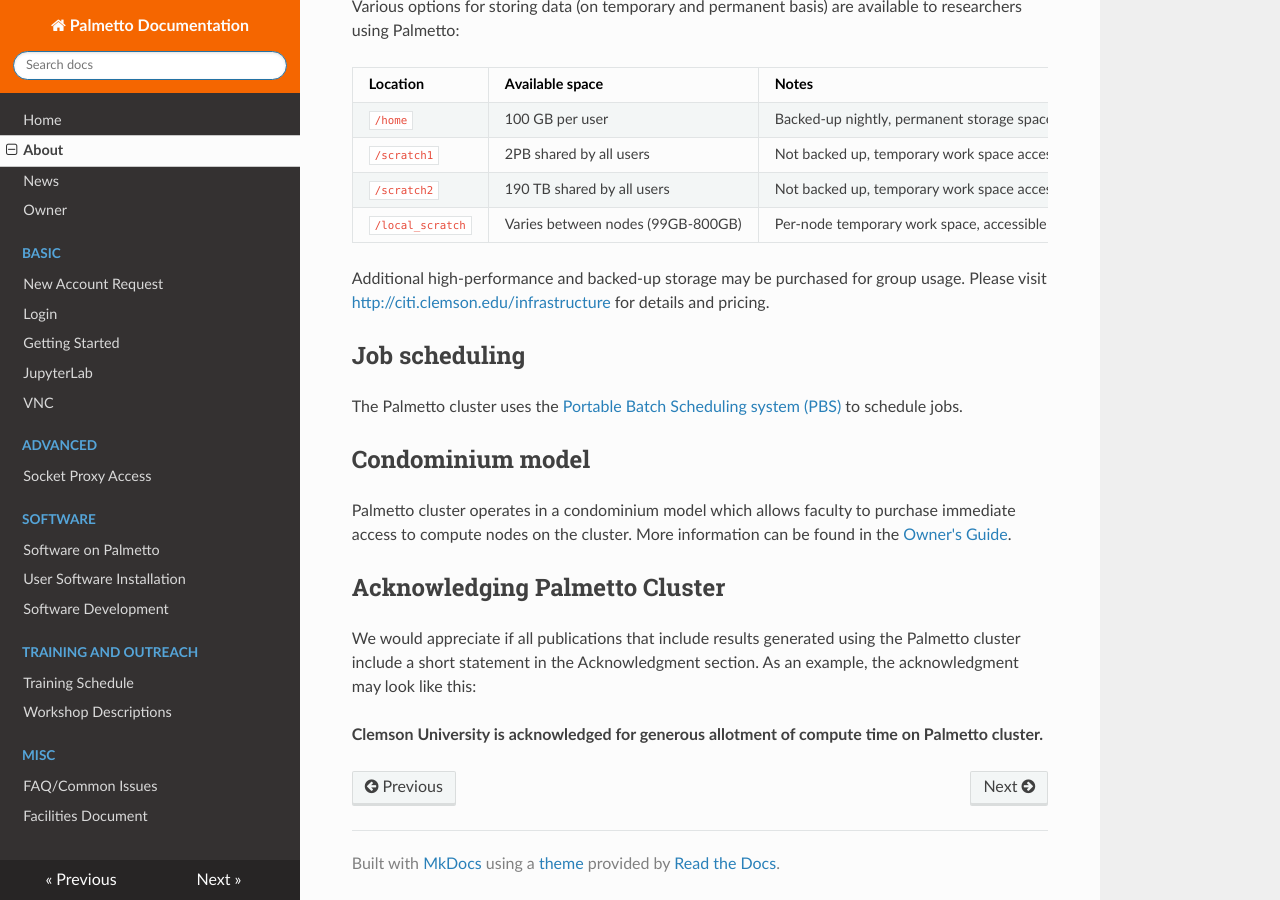
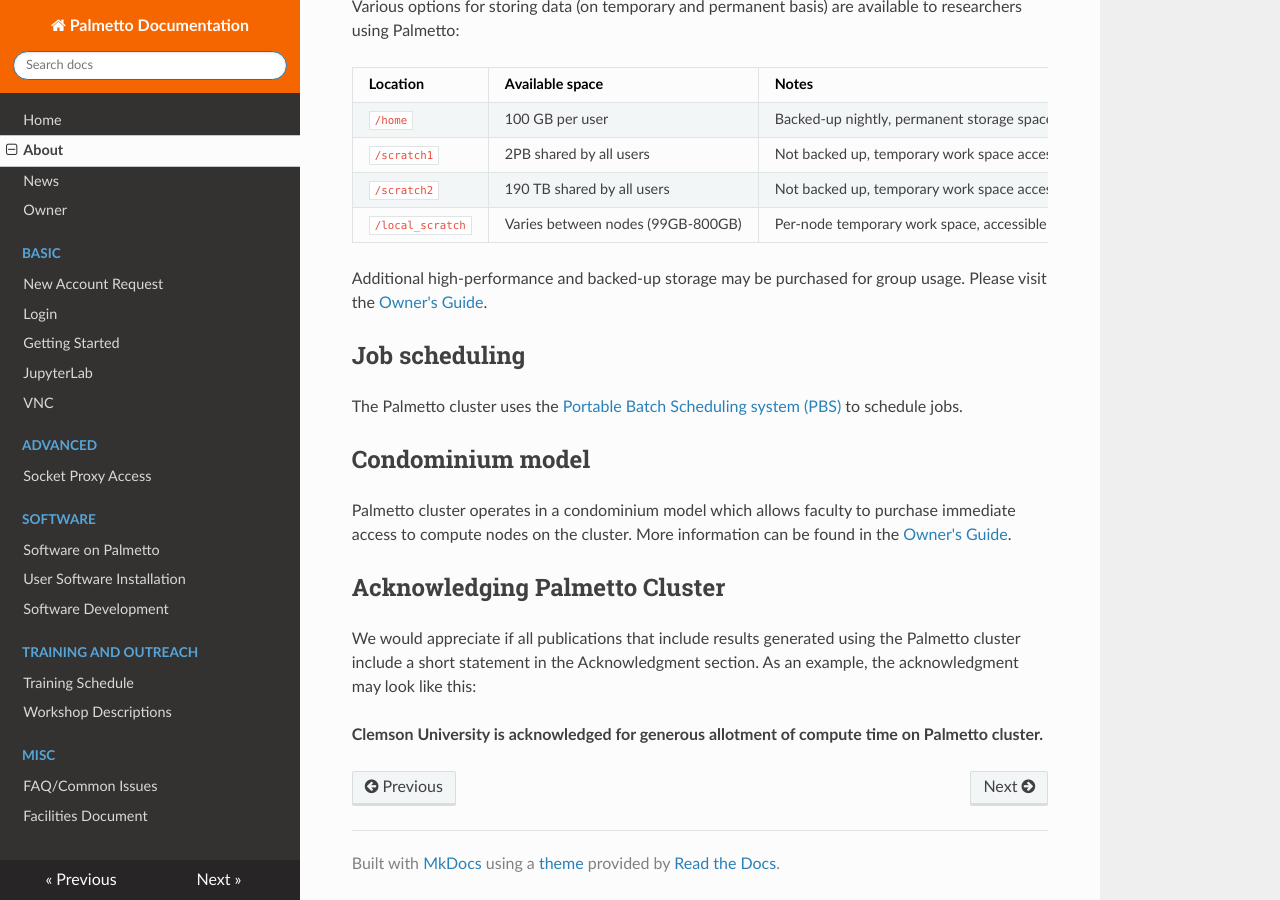
Before and after one commit to clemsonciti/palmetto-documentation, an MkDocs documentation site: the page built from docs/about.md, in a window 1280 px wide and 900 px high, scrolled down 3684 px. Built offline with MkDocs 1.6.1, drawn with Linux system fonts in a browser that asks for light colours; nearby versions of some CDN libraries.

Commit message:
Update about.md

```diff
--- a/docs/about.md
+++ b/docs/about.md
@@ -114,8 +114,7 @@
 `/local_scratch`|   Varies between nodes (99GB-800GB)   | Per-node temporary work space, accessible only for the lifetime of job
 
 Additional high-performance and backed-up storage may be purchased
-for group usage. Please visit [http://citi.clemson.edu/infrastructure](http://citi.clemson.edu/infrastructure)
-for details and pricing.
+for group usage. Please visit the [Owner's Guide](https://www.palmetto.clemson.edu/palmetto/owner/index.html).
 
 ## Job scheduling
 
@@ -127,7 +126,7 @@
 
 Palmetto cluster operates in a condominium model which allows faculty to
 purchase immediate access to compute nodes on the cluster.
-More information can be found in the [Owner's Guide]({{site.baseurl}}/owners.html).
+More information can be found in the [Owner's Guide](https://www.palmetto.clemson.edu/palmetto/owner/index.html).
 
 
 ## Acknowledging Palmetto Cluster
```
